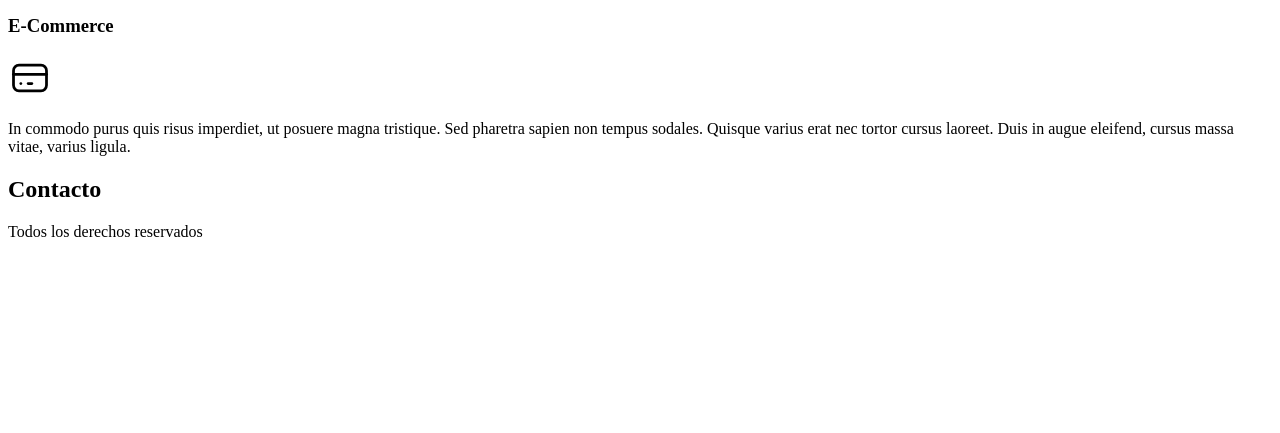
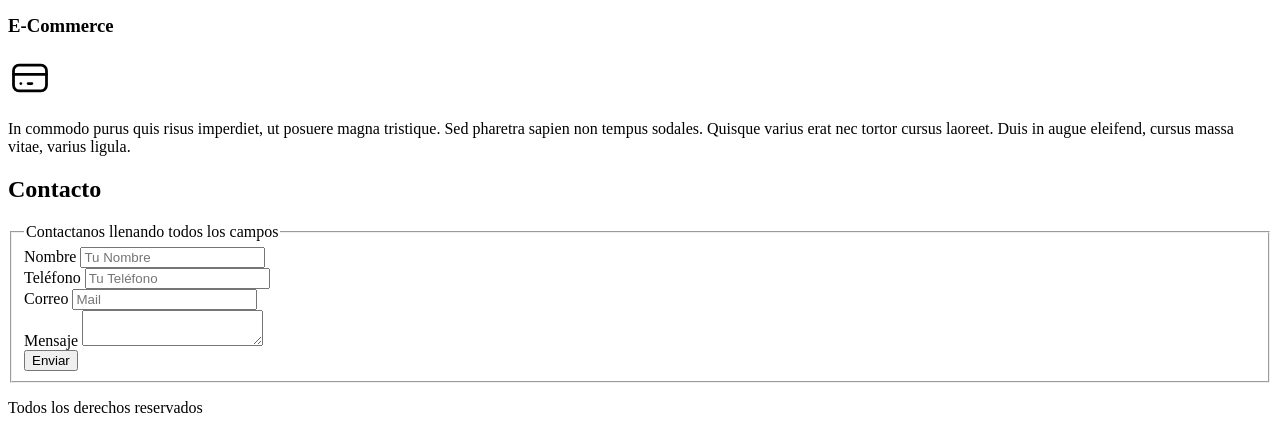
Before and after one commit to Jorgealza9206/HTML-CSS-Javascript-y-MySQL, a plain HTML site: page freelancer_inicio/freelancer_inicio/index.html in a window 1280 px wide. Shown: the part 665-1098 px from the top of the page. Before the commit the page ends 922 px from the top, so only its background shows below. Drawn offline with Linux system fonts and the light colour scheme.

Commit message:
segundo commit Windows

```diff
--- a/freelancer_inicio/freelancer_inicio/index.html
+++ b/freelancer_inicio/freelancer_inicio/index.html
@@ -90,6 +90,37 @@
         <h2>Contacto</h2>
     </section>
 
+    <form>
+        <fieldset>
+            <legend>Contactanos llenando todos los campos</legend>
+
+            <div>
+                <label>Nombre</label>
+                <input type="text" placeholder="Tu Nombre">
+            </div>
+
+            <div>
+                <label>Teléfono</label>
+                <input type="tel" placeholder="Tu Teléfono">
+            </div>
+
+            <div>
+                <label>Correo</label>
+                <input type="email" placeholder="Mail">
+            </div>
+
+            <div>
+                <label>Mensaje</label>
+                <textarea></textarea>
+            </div>
+
+            <div>
+                <input type="submit" value="Enviar">
+            </div>
+        </fieldset>
+
+    </form>
+
     <footer>
         <p>Todos los derechos reservados</p>
     </footer>
```
